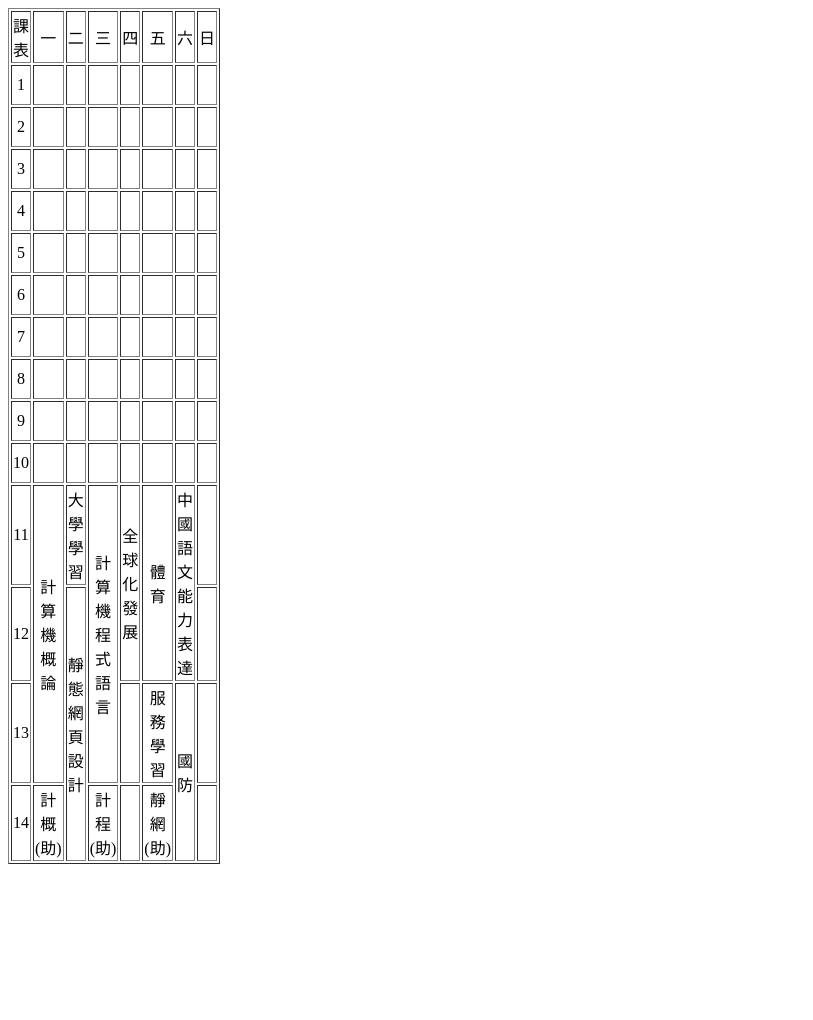
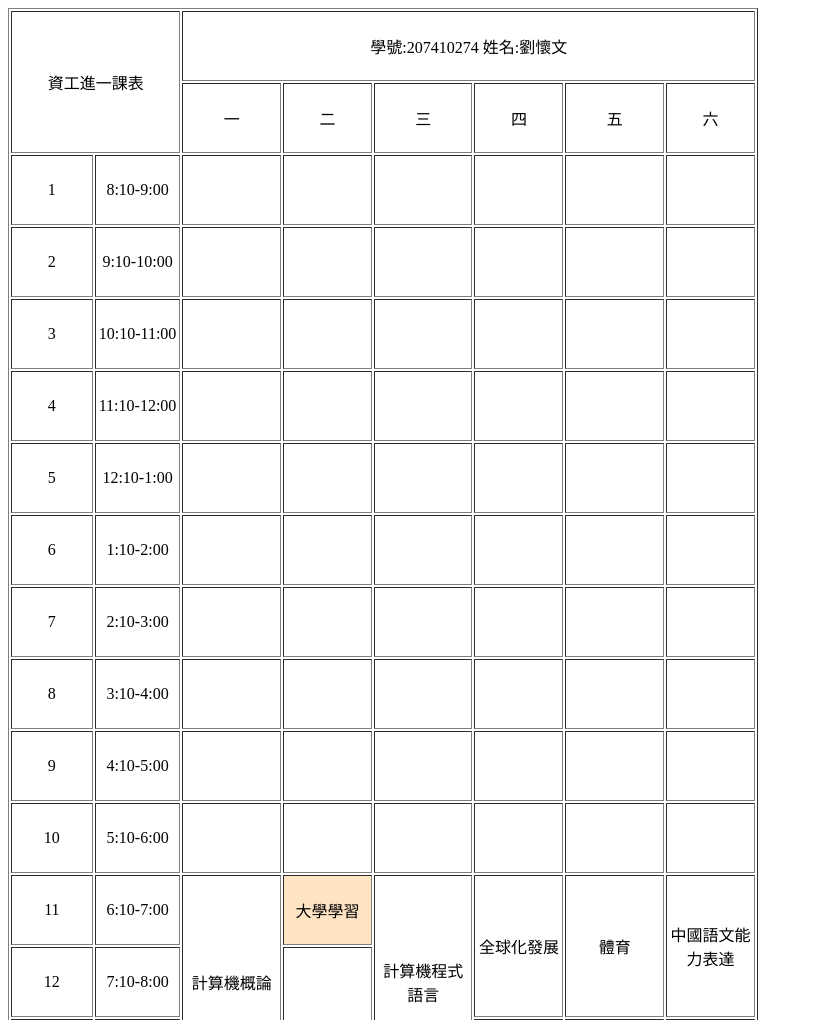
Before and after one commit to A207410274/lalaba, a plain HTML site: page 課表.html in a window 1280 px wide. Shown: the top 1020 px of the page, without its empty margins (0-813 px from the left). Before the commit the page ends 872 px from the top, so only its background shows below. Drawn offline with Linux system fonts and the light colour scheme.

Commit message:
Update 課表.html

```diff
--- a/課表.html
+++ b/課表.html
@@ -5,27 +5,35 @@
         <style>
         table, tr, td{
         text-align: center;
-        width: 80px;
-        height: 40px;
+        width: 750px;
+        height: 70px;
         word-break: break-all;
             }
+            .number{
+                width: 18px;
+                background-color: gray
+            }
+            #text{background-color: bisque}
         </style>
     </head>
     <body>
         <table border="1">
             <tr>
-               <td>課表</td>
-                <td>一</td>
+               <td rowspan="2" colspan="2">資工進一課表</td>
+                <td colspan="6">學號:207410274  姓名:劉懷文</td>
+
+            </tr>
+            <tr>
+               <td>一</td>
                 <td>二</td>
                 <td>三</td>
                 <td>四</td>
                 <td>五</td>
                 <td>六</td>
-                <td>日</td>
             </tr>
             <tr>
                <td>1</td>
-                <td></td>
+                <td>8:10-9:00</td>
                 <td></td>
                 <td></td>
                 <td></td>
@@ -35,7 +43,7 @@
             </tr>
             <tr>
                <td>2</td>
-                <td></td>
+                <td>9:10-10:00</td>
                 <td></td>
                 <td></td>
                 <td></td>
@@ -45,7 +53,7 @@
             </tr>
             <tr>
                <td>3</td>
-                <td></td>
+                <td>10:10-11:00</td>
                 <td></td>
                 <td></td>
                 <td></td>
@@ -55,7 +63,7 @@
             </tr>
             <tr>
                <td>4</td>
-                <td></td>
+                <td>11:10-12:00</td>
                 <td></td>
                 <td></td>
                 <td></td>
@@ -65,7 +73,7 @@
             </tr>
             <tr>
                <td>5</td>
-                <td></td>
+                <td>12:10-1:00</td>
                 <td></td>
                 <td></td>
                 <td></td>
@@ -75,7 +83,7 @@
             </tr>
             <tr>
                <td>6</td>
-                <td></td>
+                <td>1:10-2:00</td>
                 <td></td>
                 <td></td>
                 <td></td>
@@ -85,7 +93,7 @@
             </tr>
             <tr>
                <td>7</td>
-                <td></td>
+                <td>2:10-3:00</td>
                 <td></td>
                 <td></td>
                 <td></td>
@@ -95,7 +103,7 @@
             </tr>
             <tr>
                <td>8</td>
-                <td></td>
+                <td>3:10-4:00</td>
                 <td></td>
                 <td></td>
                 <td></td>
@@ -105,7 +113,7 @@
             </tr>
             <tr>
                <td>9</td>
-                <td></td>
+                <td>4:10-5:00</td>
                 <td></td>
                 <td></td>
                 <td></td>
@@ -114,8 +122,8 @@
                 <td></td>
             </tr>
             <tr>
-               <td>10</td>
-                <td></td>
+                <td>10</td>
+                <td>5:10-6:00</td>
                 <td></td>
                 <td></td>
                 <td></td>
@@ -125,33 +133,34 @@
             </tr>
             <tr>
                <td>11</td>
+                <td>6:10-7:00</td>
                 <td rowspan="3">計算機概論</td>
-                <td>大學學習</td>
+                <td id=text>大學學習</td>
                 <td rowspan="3">計算機程式語言</td>
                 <td rowspan="2">全球化發展</td>
                 <td rowspan="2">體育</td>
                 <td rowspan="2">中國語文能力表達</td>
-                <td></td>
             </tr>
             <tr>
                <td>12</td>
+                <td>7:10-8:00</td>
                 <td rowspan="3">靜態網頁設計</td>
-                <td></td>
+
             </tr>
             <tr>
                <td>13</td>
+                <td>8:10-9:00</td>
                 <td></td>
                 <td>服務學習</td>
                 <td rowspan="2">國防</td>
-                <td></td>
             </tr>
             <tr>
-               <td>14</td>
+                <td>14</td>
+               <td>9:10-10:00</td>
                 <td>計概(助)</td>
                 <td>計程(助)</td>
                 <td></td>
                 <td>靜網(助)</td>
-                <td></td>
             </tr>
         </table>
     </body>
```
